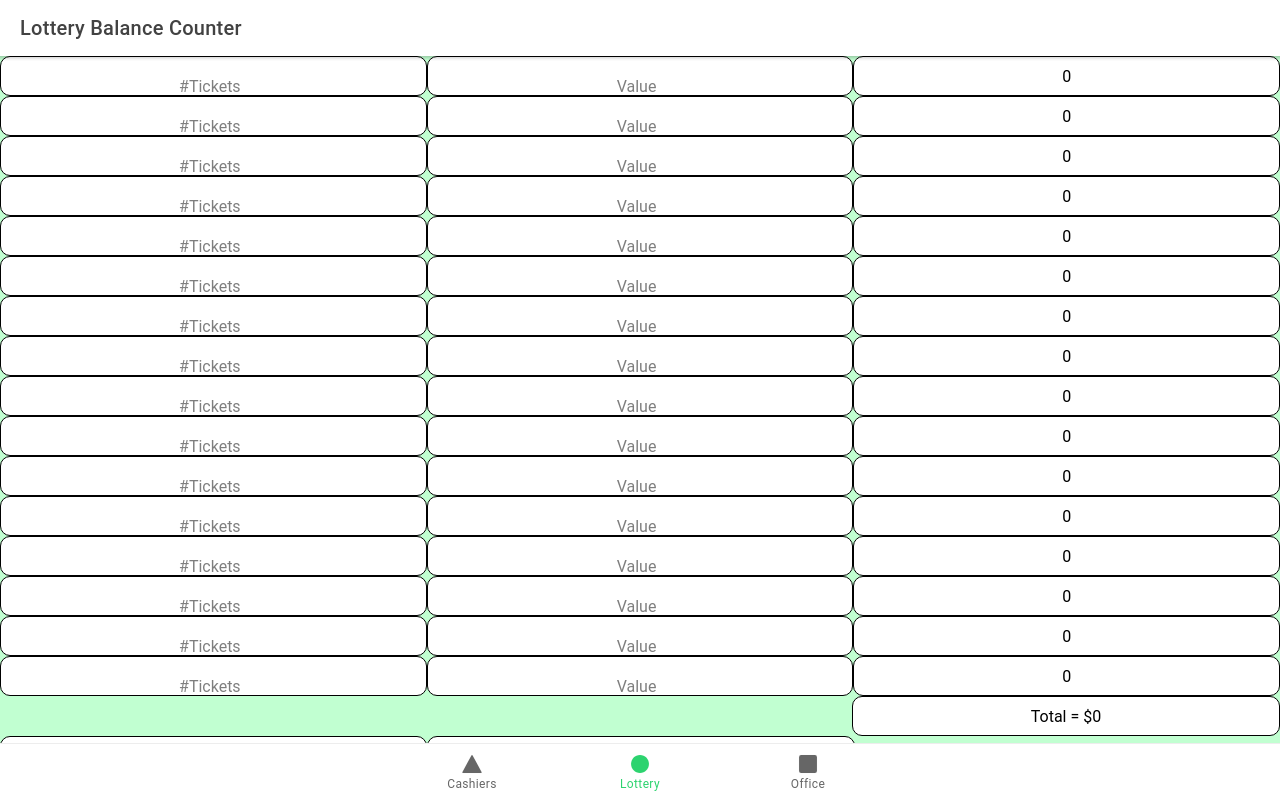
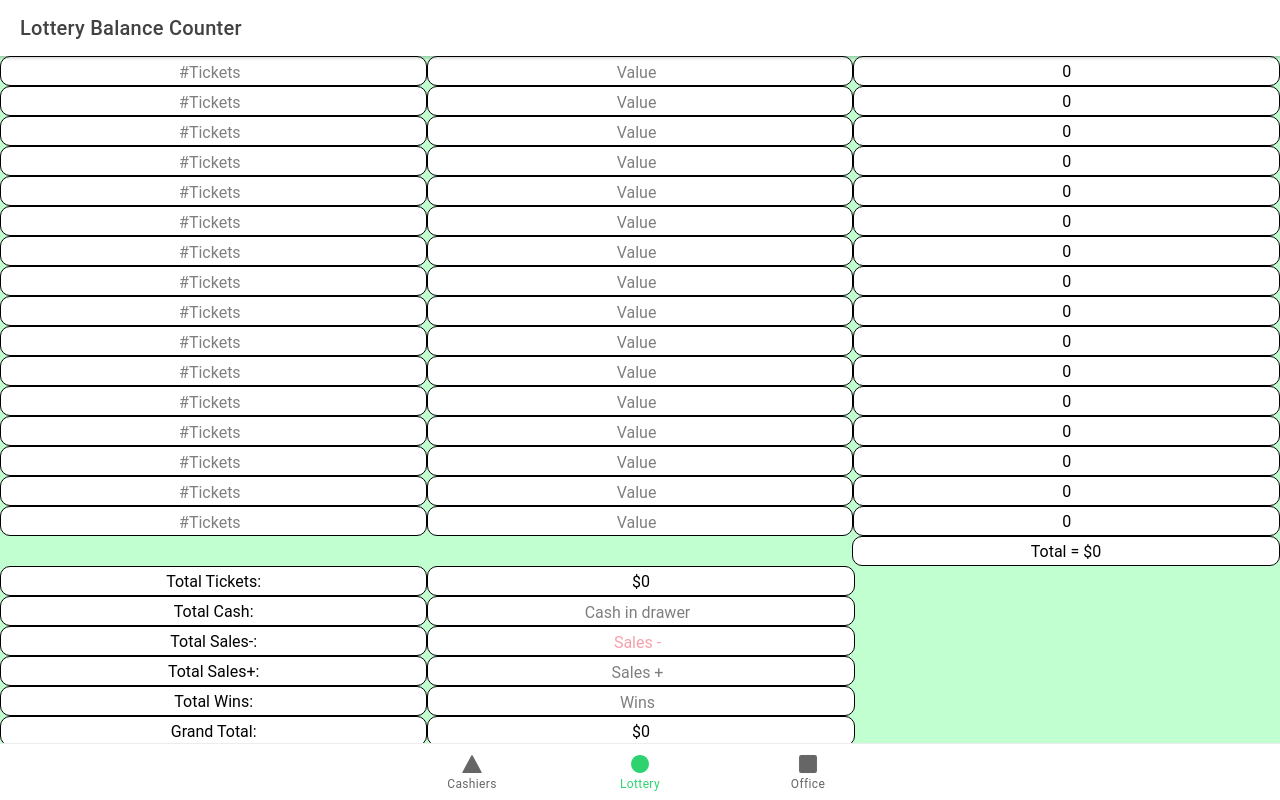
Before and after one commit to mp17017/scheduling-application, a React (Create React App) app: page /tab2 in a window 1280 px wide. Built offline with nearby package versions, Linux system fonts and the light colour scheme.

Commit message:
version 0.14, Fixed alignment on input elements for lottery to preserve screen space.

```diff
--- a/src/pages/Tab2.css
+++ b/src/pages/Tab2.css
@@ -10,6 +10,11 @@ ion-grid {
 
 }
 
+ion-input{
+    height: 30px;
+    line-height: 0px;
+}
+
 .col {
     background: rgb(255, 255, 255);
     border-radius: 10px;
@@ -17,7 +22,7 @@ ion-grid {
     border-width: 1px;
     border-color:black;
     text-align: center;
-    height: 40px;
-    line-height: 40px;
+    height: 30px;
+    line-height: 30px;
     white-space: nowrap;
 }
--- a/src/pages/Tab2.tsx
+++ b/src/pages/Tab2.tsx
@@ -51,83 +51,83 @@ const Tab2: React.FC = () => {
       <IonContent class='content2' fullscreen>
         <IonGrid >
           <IonRow >
-            <IonCol class='col'><IonInput type="number" placeholder="#Tickets" onIonChange={e => uTix(0, parseInt(e.detail.value!, 10)) } ></IonInput></IonCol>
-            <IonCol class='col'><IonInput type="number" placeholder="Value" onIonChange={(e) => uMulti(0, parseInt(e.detail.value!, 10))}></IonInput></IonCol>
+            <IonCol class='col'><IonInput class='input2' type="number" placeholder="#Tickets" onIonChange={e => uTix(0, parseInt(e.detail.value!, 10)) } ></IonInput></IonCol>
+            <IonCol class='col'><IonInput class='input2' type="number" placeholder="Value" onIonChange={(e) => uMulti(0, parseInt(e.detail.value!, 10))}></IonInput></IonCol>
             <IonCol class='col'>{Val[0]}</IonCol>
           </IonRow>
           <IonRow>
-            <IonCol class='col'><IonInput type="number" placeholder="#Tickets" onIonChange={(e) => uTix(1, parseInt(e.detail.value!, 10)) } ></IonInput></IonCol>
-            <IonCol class='col'><IonInput type="number" placeholder="Value" onIonChange={(e) => uMulti(1, parseInt(e.detail.value!, 10))}></IonInput></IonCol>
+            <IonCol class='col'><IonInput class='input2' type="number" placeholder="#Tickets" onIonChange={(e) => uTix(1, parseInt(e.detail.value!, 10)) } ></IonInput></IonCol>
+            <IonCol class='col'><IonInput class='input2' type="number" placeholder="Value" onIonChange={(e) => uMulti(1, parseInt(e.detail.value!, 10))}></IonInput></IonCol>
             <IonCol class='col'>{Val[1]}</IonCol>
           </IonRow>
           <IonRow>
-            <IonCol class='col'><IonInput type="number" placeholder="#Tickets" onIonChange={(e) => uTix(2, parseInt(e.detail.value!, 10)) } ></IonInput></IonCol>
-            <IonCol class='col'><IonInput type="number" placeholder="Value" onIonChange={(e) => uMulti(2, parseInt(e.detail.value!, 10))}></IonInput></IonCol>
+            <IonCol class='col'><IonInput class='input2' type="number" placeholder="#Tickets" onIonChange={(e) => uTix(2, parseInt(e.detail.value!, 10)) } ></IonInput></IonCol>
+            <IonCol class='col'><IonInput class='input2' type="number" placeholder="Value" onIonChange={(e) => uMulti(2, parseInt(e.detail.value!, 10))}></IonInput></IonCol>
             <IonCol class='col'>{Val[2]}</IonCol>
           </IonRow>
           <IonRow>
-            <IonCol class='col'><IonInput type="number" placeholder="#Tickets" onIonChange={(e) => uTix(3, parseInt(e.detail.value!, 10)) } ></IonInput></IonCol>
-            <IonCol class='col'><IonInput type="number" placeholder="Value" onIonChange={(e) => uMulti(3, parseInt(e.detail.value!, 10))}></IonInput></IonCol>
+            <IonCol class='col'><IonInput class='input2' type="number" placeholder="#Tickets" onIonChange={(e) => uTix(3, parseInt(e.detail.value!, 10)) } ></IonInput></IonCol>
+            <IonCol class='col'><IonInput class='input2' type="number" placeholder="Value" onIonChange={(e) => uMulti(3, parseInt(e.detail.value!, 10))}></IonInput></IonCol>
             <IonCol class='col'>{Val[3]}</IonCol>
           </IonRow>
           <IonRow>
-            <IonCol class='col'><IonInput type="number" placeholder="#Tickets" onIonChange={(e) => uTix(4, parseInt(e.detail.value!, 10)) } ></IonInput></IonCol>
-            <IonCol class='col'><IonInput type="number" placeholder="Value" onIonChange={(e) => uMulti(4, parseInt(e.detail.value!, 10))}></IonInput></IonCol>
+            <IonCol class='col'><IonInput class='input2' type="number" placeholder="#Tickets" onIonChange={(e) => uTix(4, parseInt(e.detail.value!, 10)) } ></IonInput></IonCol>
+            <IonCol class='col'><IonInput class='input2' type="number" placeholder="Value" onIonChange={(e) => uMulti(4, parseInt(e.detail.value!, 10))}></IonInput></IonCol>
             <IonCol class='col'>{Val[4]}</IonCol>
           </IonRow>
           <IonRow>
-            <IonCol class='col'><IonInput type="number" placeholder="#Tickets" onIonChange={(e) => uTix(5, parseInt(e.detail.value!, 10)) } ></IonInput></IonCol>
-            <IonCol class='col'><IonInput type="number" placeholder="Value" onIonChange={(e) => uMulti(5, parseInt(e.detail.value!, 10))}></IonInput></IonCol>
+            <IonCol class='col'><IonInput class='input2' type="number" placeholder="#Tickets" onIonChange={(e) => uTix(5, parseInt(e.detail.value!, 10)) } ></IonInput></IonCol>
+            <IonCol class='col'><IonInput class='input2' type="number" placeholder="Value" onIonChange={(e) => uMulti(5, parseInt(e.detail.value!, 10))}></IonInput></IonCol>
             <IonCol class='col'>{Val[5]}</IonCol>
           </IonRow>
           <IonRow>
-            <IonCol class='col'><IonInput type="number" placeholder="#Tickets" onIonChange={(e) => uTix(6, parseInt(e.detail.value!, 10)) } ></IonInput></IonCol>
-            <IonCol class='col'><IonInput type="number" placeholder="Value" onIonChange={(e) => uMulti(6, parseInt(e.detail.value!, 10))}></IonInput></IonCol>
+            <IonCol class='col'><IonInput class='input2' type="number" placeholder="#Tickets" onIonChange={(e) => uTix(6, parseInt(e.detail.value!, 10)) } ></IonInput></IonCol>
+            <IonCol class='col'><IonInput class='input2' type="number" placeholder="Value" onIonChange={(e) => uMulti(6, parseInt(e.detail.value!, 10))}></IonInput></IonCol>
             <IonCol class='col'>{Val[6]}</IonCol>
           </IonRow>
           <IonRow>
-            <IonCol class='col'><IonInput type="number" placeholder="#Tickets" onIonChange={(e) => uTix(7, parseInt(e.detail.value!, 10)) } ></IonInput></IonCol>
-            <IonCol class='col'><IonInput type="number" placeholder="Value" onIonChange={(e) => uMulti(7, parseInt(e.detail.value!, 10))}></IonInput></IonCol>
+            <IonCol class='col'><IonInput class='input2' type="number" placeholder="#Tickets" onIonChange={(e) => uTix(7, parseInt(e.detail.value!, 10)) } ></IonInput></IonCol>
+            <IonCol class='col'><IonInput class='input2' type="number" placeholder="Value" onIonChange={(e) => uMulti(7, parseInt(e.detail.value!, 10))}></IonInput></IonCol>
             <IonCol class='col'>{Val[7]}</IonCol>
           </IonRow>
           <IonRow>
-            <IonCol class='col'><IonInput type="number" placeholder="#Tickets" onIonChange={(e) => uTix(8, parseInt(e.detail.value!, 10)) } ></IonInput></IonCol>
-            <IonCol class='col'><IonInput type="number" placeholder="Value" onIonChange={(e) => uMulti(8, parseInt(e.detail.value!, 10))}></IonInput></IonCol>
+            <IonCol class='col'><IonInput class='input2' type="number" placeholder="#Tickets" onIonChange={(e) => uTix(8, parseInt(e.detail.value!, 10)) } ></IonInput></IonCol>
+            <IonCol class='col'><IonInput class='input2' type="number" placeholder="Value" onIonChange={(e) => uMulti(8, parseInt(e.detail.value!, 10))}></IonInput></IonCol>
             <IonCol class='col'>{Val[8]}</IonCol>
           </IonRow>
           <IonRow>
-            <IonCol class='col'><IonInput type="number" placeholder="#Tickets" onIonChange={(e) => uTix(9, parseInt(e.detail.value!, 10)) } ></IonInput></IonCol>
-            <IonCol class='col'><IonInput type="number" placeholder="Value" onIonChange={(e) => uMulti(9, parseInt(e.detail.value!, 10))}></IonInput></IonCol>
+            <IonCol class='col'><IonInput class='input2' type="number" placeholder="#Tickets" onIonChange={(e) => uTix(9, parseInt(e.detail.value!, 10)) } ></IonInput></IonCol>
+            <IonCol class='col'><IonInput class='input2' type="number" placeholder="Value" onIonChange={(e) => uMulti(9, parseInt(e.detail.value!, 10))}></IonInput></IonCol>
             <IonCol class='col'>{Val[9]}</IonCol>
           </IonRow>
           <IonRow>
-            <IonCol class='col'><IonInput type="number" placeholder="#Tickets" onIonChange={(e) => uTix(10, parseInt(e.detail.value!, 10)) } ></IonInput></IonCol>
-            <IonCol class='col'><IonInput type="number" placeholder="Value" onIonChange={(e) => uMulti(10, parseInt(e.detail.value!, 10))}></IonInput></IonCol>
+            <IonCol class='col'><IonInput class='input2' type="number" placeholder="#Tickets" onIonChange={(e) => uTix(10, parseInt(e.detail.value!, 10)) } ></IonInput></IonCol>
+            <IonCol class='col'><IonInput class='input2' type="number" placeholder="Value" onIonChange={(e) => uMulti(10, parseInt(e.detail.value!, 10))}></IonInput></IonCol>
             <IonCol class='col'>{Val[10]}</IonCol>
           </IonRow>
           <IonRow>
-            <IonCol class='col'><IonInput type="number" placeholder="#Tickets" onIonChange={(e) => uTix(11, parseInt(e.detail.value!, 10)) } ></IonInput></IonCol>
-            <IonCol class='col'><IonInput type="number" placeholder="Value" onIonChange={(e) => uMulti(11, parseInt(e.detail.value!, 10))}></IonInput></IonCol>
+            <IonCol class='col'><IonInput class='input2' type="number" placeholder="#Tickets" onIonChange={(e) => uTix(11, parseInt(e.detail.value!, 10)) } ></IonInput></IonCol>
+            <IonCol class='col'><IonInput class='input2' type="number" placeholder="Value" onIonChange={(e) => uMulti(11, parseInt(e.detail.value!, 10))}></IonInput></IonCol>
             <IonCol class='col'>{Val[11]}</IonCol>
           </IonRow>
           <IonRow>
-            <IonCol class='col'><IonInput type="number" placeholder="#Tickets" onIonChange={(e) => uTix(12, parseInt(e.detail.value!, 10)) } ></IonInput></IonCol>
-            <IonCol class='col'><IonInput type="number" placeholder="Value" onIonChange={(e) => uMulti(12, parseInt(e.detail.value!, 10))}></IonInput></IonCol>
+            <IonCol class='col'><IonInput class='input2' type="number" placeholder="#Tickets" onIonChange={(e) => uTix(12, parseInt(e.detail.value!, 10)) } ></IonInput></IonCol>
+            <IonCol class='col'><IonInput class='input2' type="number" placeholder="Value" onIonChange={(e) => uMulti(12, parseInt(e.detail.value!, 10))}></IonInput></IonCol>
             <IonCol class='col'>{Val[12]}</IonCol>
           </IonRow>
           <IonRow>
-            <IonCol class='col'><IonInput type="number" placeholder="#Tickets" onIonChange={(e) => uTix(13, parseInt(e.detail.value!, 10)) } ></IonInput></IonCol>
-            <IonCol class='col'><IonInput type="number" placeholder="Value" onIonChange={(e) => uMulti(13, parseInt(e.detail.value!, 10))}></IonInput></IonCol>
+            <IonCol class='col'><IonInput class='input2' type="number" placeholder="#Tickets" onIonChange={(e) => uTix(13, parseInt(e.detail.value!, 10)) } ></IonInput></IonCol>
+            <IonCol class='col'><IonInput class='input2' type="number" placeholder="Value" onIonChange={(e) => uMulti(13, parseInt(e.detail.value!, 10))}></IonInput></IonCol>
             <IonCol class='col'>{Val[13]}</IonCol>
           </IonRow>
           <IonRow>
-            <IonCol class='col'><IonInput type="number" placeholder="#Tickets" onIonChange={(e) => uTix(14, parseInt(e.detail.value!, 10)) } ></IonInput></IonCol>
-            <IonCol class='col'><IonInput type="number" placeholder="Value" onIonChange={(e) => uMulti(14, parseInt(e.detail.value!, 10))}></IonInput></IonCol>
+            <IonCol class='col'><IonInput class='input2' type="number" placeholder="#Tickets" onIonChange={(e) => uTix(14, parseInt(e.detail.value!, 10)) } ></IonInput></IonCol>
+            <IonCol class='col'><IonInput class='input2' type="number" placeholder="Value" onIonChange={(e) => uMulti(14, parseInt(e.detail.value!, 10))}></IonInput></IonCol>
             <IonCol class='col'>{Val[14]}</IonCol>
           </IonRow>
           <IonRow>
-            <IonCol class='col'><IonInput type="number" placeholder="#Tickets" onIonChange={(e) => uTix(15, parseInt(e.detail.value!, 10)) } ></IonInput></IonCol>
-            <IonCol class='col'><IonInput type="number" placeholder="Value" onIonChange={(e) => uMulti(15, parseInt(e.detail.value!, 10))}></IonInput></IonCol>
+            <IonCol class='col'><IonInput class='input2' type="number" placeholder="#Tickets" onIonChange={(e) => uTix(15, parseInt(e.detail.value!, 10)) } ></IonInput></IonCol>
+            <IonCol class='col'><IonInput class='input2' type="number" placeholder="Value" onIonChange={(e) => uMulti(15, parseInt(e.detail.value!, 10))}></IonInput></IonCol>
             <IonCol class='col'>{Val[15]}</IonCol>
           </IonRow>
           <IonRow>
@@ -143,22 +143,22 @@ const Tab2: React.FC = () => {
           </IonRow>
         <IonRow>
         <IonCol class='col'>Total Cash: </IonCol>
-           <IonCol class='col'><IonInput type="number" placeholder="Cash in drawer" onIonChange={(e) => uCount(1, parseInt(e.detail.value!, 10)) } ></IonInput></IonCol>
+           <IonCol class='col'><IonInput class='input2' type="number" placeholder="Cash in drawer" onIonChange={(e) => uCount(1, parseInt(e.detail.value!, 10)) } ></IonInput></IonCol>
            <IonCol ></IonCol>
            </IonRow>
         <IonRow>
         <IonCol class='col'>Total Sales-: </IonCol>
-           <IonCol class='col'><IonInput type="number" color="danger" placeholder="Sales -" onIonChange={(e) => uCount(2, parseInt(e.detail.value!, 10)) } ></IonInput></IonCol>
+           <IonCol class='col'><IonInput class='input2' type="number" color="danger" placeholder="Sales -" onIonChange={(e) => uCount(2, parseInt(e.detail.value!, 10)) } ></IonInput></IonCol>
            <IonCol ></IonCol>
            </IonRow>
         <IonRow>
         <IonCol class='col'>Total Sales+:</IonCol>
-           <IonCol class='col'><IonInput type="number" placeholder="Sales +" onIonChange={(e) => uCount(3, parseInt(e.detail.value!, 10)) } ></IonInput></IonCol>
+           <IonCol class='col'><IonInput class='input2' type="number" placeholder="Sales +" onIonChange={(e) => uCount(3, parseInt(e.detail.value!, 10)) } ></IonInput></IonCol>
            <IonCol ></IonCol>
            </IonRow>
         <IonRow>
         <IonCol class='col'>Total Wins:</IonCol>
-           <IonCol class='col'><IonInput type="number" placeholder="Wins" onIonChange={(e) => uCount(4, parseInt(e.detail.value!, 10)) } ></IonInput></IonCol>
+           <IonCol class='col'><IonInput class='input2' type="number" placeholder="Wins" onIonChange={(e) => uCount(4, parseInt(e.detail.value!, 10)) } ></IonInput></IonCol>
            <IonCol ></IonCol>
            </IonRow>
         <IonRow>
```
